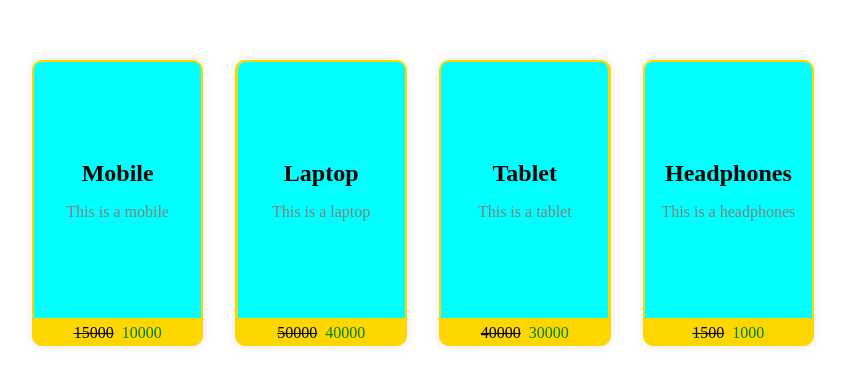
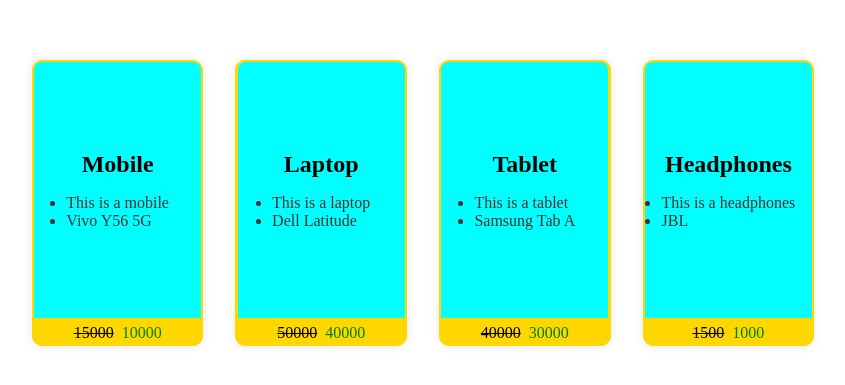
Before and after one commit to sanjeevkoshti/React-Learning, a React (Vite) app: page / in a window 1280 px wide. Shown: the part 197-582 px from the top of the page, without its empty margins (217-1062 px from the left). Built offline with nearby package versions, Linux system fonts and the light colour scheme.

Commit message:
desplay products with neet style

```diff
--- a/src/Product.jsx
+++ b/src/Product.jsx
@@ -4,7 +4,7 @@
 function Product(props) {
   return (
     <div className="product">
-       <Protitle title={props.title} description={props.description}/>
+       <Protitle title={props.title} description1={props.description1} description2={props.description2}/>
        <p className='price'><span className="oldPrice" style={{textDecoration: "line-through"}}>{props.oldPrice}</span>&nbsp;&nbsp;<span className="newPrice" style={{color: "green"}}>{props.newPrice}</span></p>
        {/* {props.children} */}
     </div>
--- a/src/Propss.jsx
+++ b/src/Propss.jsx
@@ -3,10 +3,10 @@
 
 //array of objects
 const products = [
-  { title: "Mobile", description: "This is a mobile", oldPrice: 15000, newPrice: 10000 },
-  { title: "Laptop", description: "This is a laptop", oldPrice: 50000, newPrice: 40000 },
-  { title: "Tablet", description: "This is a tablet", oldPrice: 40000, newPrice: 30000 },
-  { title: "Headphones", description: "This is a headphones", oldPrice: 1500, newPrice: 1000 }
+  { title: "Mobile", description1: "This is a mobile", description2: "Vivo Y56 5G", oldPrice: 15000, newPrice: 10000 },
+  { title: "Laptop", description1: "This is a laptop", description2: "Dell Latitude", oldPrice: 50000, newPrice: 40000 },
+  { title: "Tablet", description1: "This is a tablet", description2: "Samsung Tab A", oldPrice: 40000, newPrice: 30000 },
+  { title: "Headphones", description1: "This is a headphones", description2: "JBL", oldPrice: 1500, newPrice: 1000 }
 ];
 
 //display array of objects
@@ -14,7 +14,7 @@
   return (
     <div className="productSec">
       {products.map((product, index) => (
-        <Product key={index} title={product.title} description={product.description} oldPrice={product.oldPrice} newPrice={product.newPrice}/>
+        <Product key={index} title={product.title} description1={product.description1} description2={product.description2} oldPrice={product.oldPrice} newPrice={product.newPrice}/>
       ))}
     </div>
   );
--- a/src/Protitle.css
+++ b/src/Protitle.css
@@ -17,5 +17,5 @@
 }
 .description{
     font-size: 1rem;
-    color: gray;
+    color: rgb(69, 48, 48);
 }
--- a/src/Protitle.jsx
+++ b/src/Protitle.jsx
@@ -4,7 +4,10 @@
     return (
         <div className="titleSec">
             <h2 className="title">{props.title}</h2>
-            <p className="description">{props.description}</p>
+            <ul className="description">
+                <li>{props.description1}</li>
+                <li>{props.description2}</li>
+            </ul>
         </div>
     );
 }
```
